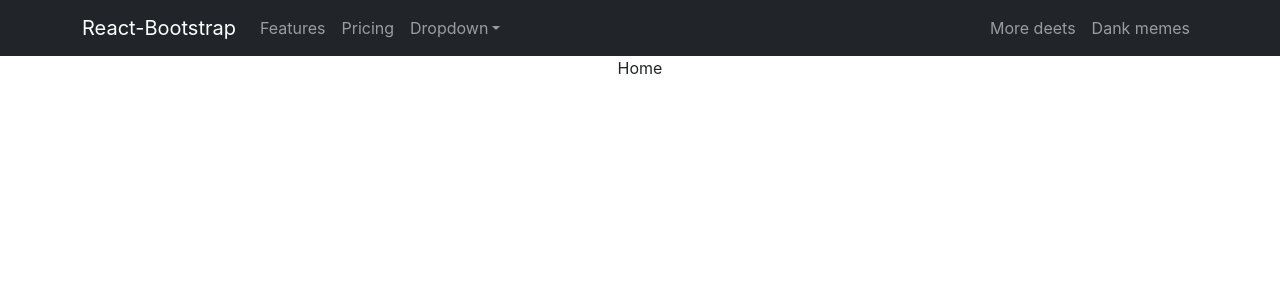
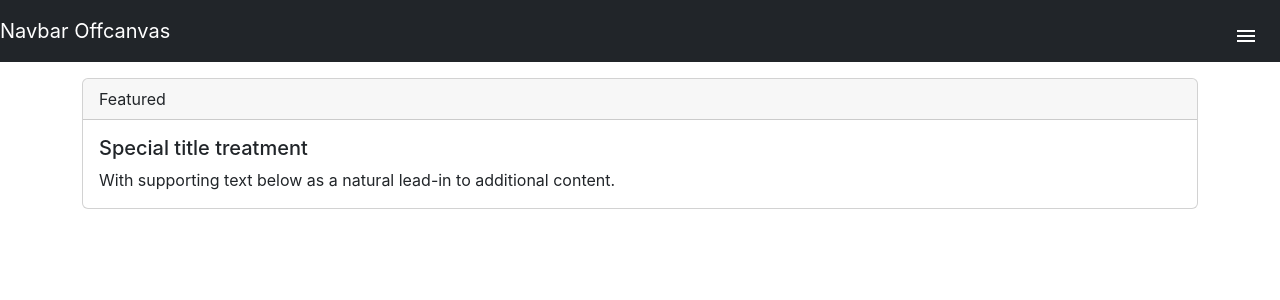
Before and after one commit to Alexey404/Alexey404, a React (Create React App) app: page / in a window 1280 px wide. Shown: the top 300 px of the page. Built offline with nearby package versions, Linux system fonts and the light colour scheme.

Commit message:
CreateCard

```diff
--- a/package.json
+++ b/package.json
@@ -3,6 +3,10 @@
   "version": "0.1.0",
   "private": true,
   "dependencies": {
+    "@emotion/react": "^11.11.0",
+    "@emotion/styled": "^11.11.0",
+    "@mui/icons-material": "^5.11.16",
+    "@mui/material": "^5.13.1",
     "@testing-library/jest-dom": "^5.14.1",
     "@testing-library/react": "^13.0.0",
     "@testing-library/user-event": "^13.2.1",
--- a/src/App.css
+++ b/src/App.css
@@ -1,7 +1,3 @@
-.App {
-  text-align: center;
-}
-
 .App-logo {
   height: 40vmin;
   pointer-events: none;
--- a/src/App.tsx
+++ b/src/App.tsx
@@ -1,23 +1,27 @@
-import { Button } from 'react-bootstrap'
+import 'bootstrap/dist/css/bootstrap.min.css'
+import { RouterProvider, createBrowserRouter } from 'react-router-dom'
 import './App.css'
-import logo from './logo.svg'
-import { useDispatch, useSelector } from 'react-redux'
+import { AboutMe } from './Pages/AboutMe/AboutMe'
 import { Layout } from './Pages/Components/Layout'
-import { RouterProvider, createBrowserRouter } from 'react-router-dom'
 import { HomePage } from './Pages/Home/HomePage'
-import 'bootstrap/dist/css/bootstrap.min.css'
+import { Profile } from './Pages/Profile/Profile'
 
 const router = createBrowserRouter([
   {
     path: '/',
     element: <Layout Component={HomePage} />,
   },
+  {
+    path: '/profile',
+    element: <Layout Component={Profile} />,
+  },
+  {
+    path: '/AboutMe',
+    element: <Layout Component={AboutMe} />,
+  },
 ])
 
 function App() {
-  const state = useSelector(state => state)
-  const dispatch = useDispatch()
-
   return (
     <div className='App'>
       <RouterProvider router={router} />
--- /dev/null
+++ b/src/Pages/AboutMe/AboutMe.tsx
@@ -0,0 +1,3 @@
+export const AboutMe = () => {
+  return <div>AboutMe</div>
+}
--- /dev/null
+++ b/src/Pages/Components/Layout.css
@@ -0,0 +1,9 @@
+.dropdown-layout::after {
+	display: none !important;
+}
+
+.dropdown-layout {
+	margin: 0px 10px;
+	border: none !important;
+	background-color: transparent !important;
+}
--- a/src/Pages/Components/Layout.tsx
+++ b/src/Pages/Components/Layout.tsx
@@ -1,11 +1,9 @@
+import MenuIcon from '@mui/icons-material/Menu'
 import { FC } from 'react'
-import Button from 'react-bootstrap/Button'
-import Container from 'react-bootstrap/Container'
-import Form from 'react-bootstrap/Form'
-import Nav from 'react-bootstrap/Nav'
+import { ButtonGroup, Dropdown } from 'react-bootstrap'
 import Navbar from 'react-bootstrap/Navbar'
-import NavDropdown from 'react-bootstrap/NavDropdown'
-import Offcanvas from 'react-bootstrap/Offcanvas'
+import './Layout.css'
+import { Link } from 'react-router-dom'
 
 type typeProps = {
   Component: FC
@@ -14,36 +12,25 @@ type typeProps = {
 export const Layout = ({ Component }: typeProps) => {
   return (
     <>
-      <Navbar collapseOnSelect expand='lg' bg='dark' variant='dark'>
-        <Container>
-          <Navbar.Brand href='#home'>React-Bootstrap</Navbar.Brand>
-          <Navbar.Toggle aria-controls='responsive-navbar-nav' />
-          <Navbar.Collapse id='responsive-navbar-nav'>
-            <Nav className='me-auto'>
-              <Nav.Link href='#features'>Features</Nav.Link>
-              <Nav.Link href='#pricing'>Pricing</Nav.Link>
-              <NavDropdown title='Dropdown' id='collasible-nav-dropdown'>
-                <NavDropdown.Item href='#action/3.1'>Action</NavDropdown.Item>
-                <NavDropdown.Item href='#action/3.2'>
-                  Another action
-                </NavDropdown.Item>
-                <NavDropdown.Item href='#action/3.3'>
-                  Something
-                </NavDropdown.Item>
-                <NavDropdown.Divider />
-                <NavDropdown.Item href='#action/3.4'>
-                  Separated link
-                </NavDropdown.Item>
-              </NavDropdown>
-            </Nav>
-            <Nav>
-              <Nav.Link href='#deets'>More deets</Nav.Link>
-              <Nav.Link eventKey={2} href='#memes'>
-                Dank memes
-              </Nav.Link>
-            </Nav>
-          </Navbar.Collapse>
-        </Container>
+      <Navbar key={10} variant='dark' bg='dark' expand='true' className='mb-3'>
+        <Navbar.Brand as={Link} to='/'>
+          Navbar Offcanvas
+        </Navbar.Brand>
+        <div className='mt-2'>
+          <Dropdown as={ButtonGroup}>
+            <Dropdown.Toggle className='dropdown-layout' variant='secondary'>
+              <MenuIcon />
+            </Dropdown.Toggle>
+            <Dropdown.Menu className='super-colors' align={{ lg: 'end' }}>
+              <Dropdown.Item as={Link} to='/' eventKey='1'>
+                Список постов
+              </Dropdown.Item>
+              <Dropdown.Item as={Link} to='/AboutMe' eventKey='2'>
+                Обо мне
+              </Dropdown.Item>
+            </Dropdown.Menu>
+          </Dropdown>
+        </div>
       </Navbar>
       <Component />
     </>
--- /dev/null
+++ b/src/Pages/Home/Card.tsx
@@ -0,0 +1,15 @@
+import { Card } from 'react-bootstrap'
+
+export const CardComponent = () => {
+  return (
+    <Card>
+      <Card.Header>Featured</Card.Header>
+      <Card.Body>
+        <Card.Title>Special title treatment</Card.Title>
+        <Card.Text>
+          With supporting text below as a natural lead-in to additional content.
+        </Card.Text>
+      </Card.Body>
+    </Card>
+  )
+}
--- a/src/Pages/Home/HomePage.tsx
+++ b/src/Pages/Home/HomePage.tsx
@@ -1,3 +1,12 @@
+import { Container } from 'react-bootstrap'
+import { CardComponent } from './Card'
+
 export const HomePage = () => {
-  return <div>Home</div>
+  return (
+    <>
+      <Container>
+        <CardComponent />
+      </Container>
+    </>
+  )
 }
--- /dev/null
+++ b/src/Pages/Profile/Profile.tsx
@@ -0,0 +1,3 @@
+export const Profile = () => {
+  return <div>Profile</div>
+}
```
Also changed, not shown: 2 other files (tests, documents, lock files or other folders).
